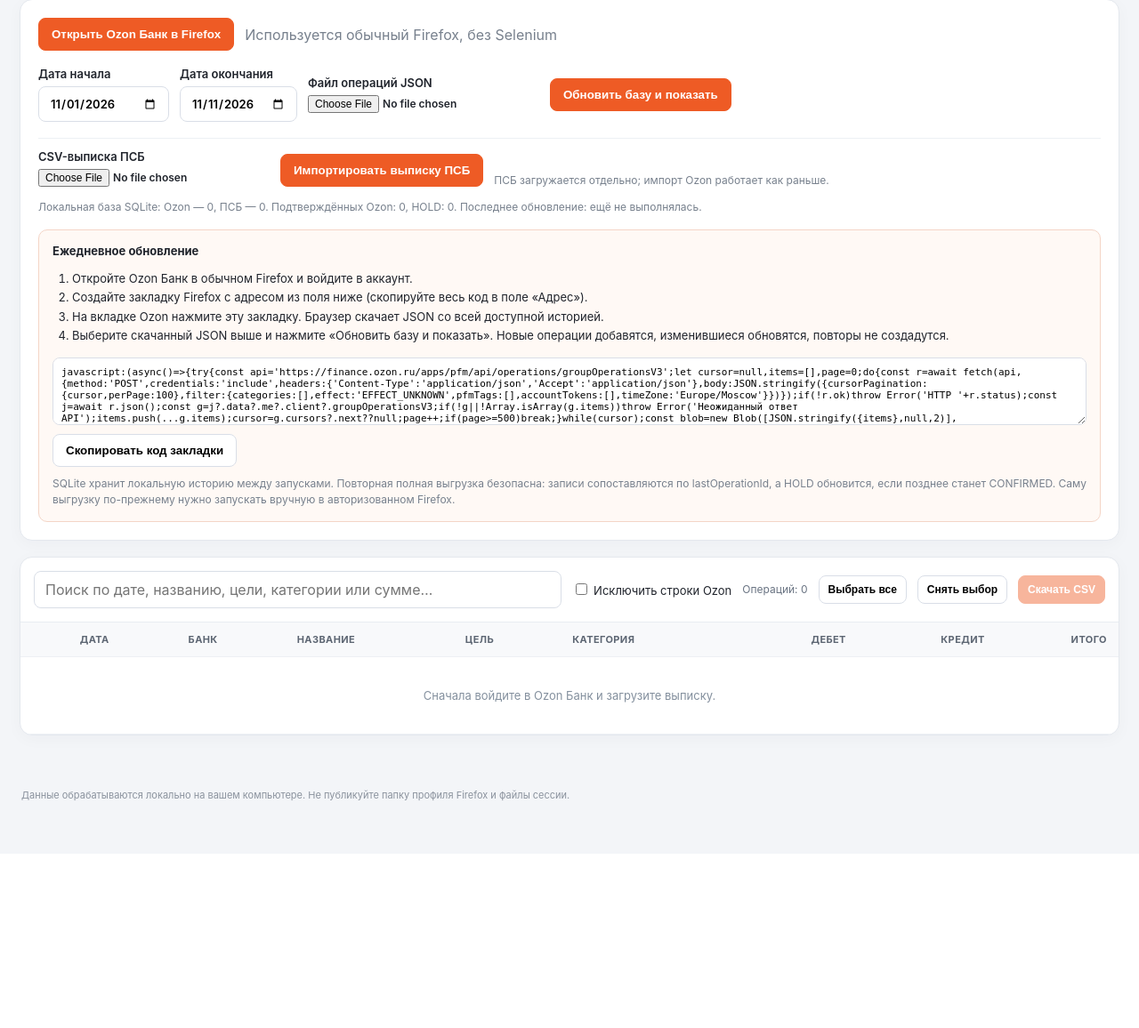
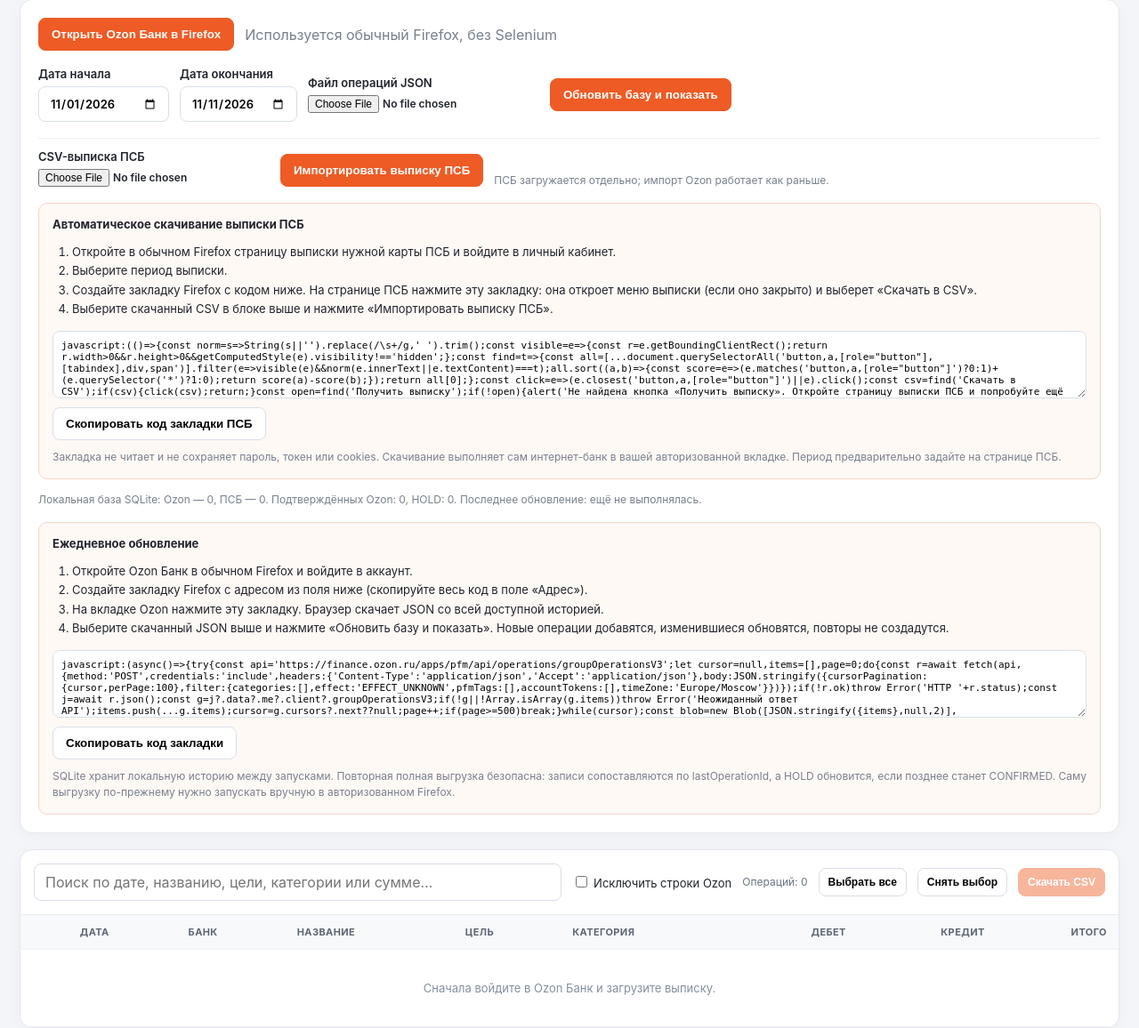
Before and after one commit to definitly486/ozon-export-python, a Flask app: page / in a window 1280 px wide. Shown: the part 164-1320 px from the top of the page at 89% size. Before the commit the page ends 1065 px from the top, so only its background shows below. Run offline with Flask 3, Linux system fonts and the light colour scheme; data that the repository does not hold is empty.

Commit message:
Add PSB bookmarklet instructions to UI

```diff
--- a/templates/index.html
+++ b/templates/index.html
@@ -14,6 +14,18 @@
         <label class="file-label">CSV-выписка ПСБ<input id="psbFile" type="file" accept=".csv,text/csv"></label>
         <button id="loadPsb" class="primary" type="button">Импортировать выписку ПСБ</button>
         <span class="hint">ПСБ загружается отдельно; импорт Ozon работает как раньше.</span>
+      </div>
+      <div class="bookmarklet-box">
+        <b>Автоматическое скачивание выписки ПСБ</b>
+        <ol>
+          <li>Откройте в обычном Firefox страницу выписки нужной карты ПСБ и войдите в личный кабинет.</li>
+          <li>Выберите период выписки.</li>
+          <li>Создайте закладку Firefox с кодом ниже. На странице ПСБ нажмите эту закладку: она откроет меню выписки (если оно закрыто) и выберет «Скачать в CSV».</li>
+          <li>Выберите скачанный CSV в блоке выше и нажмите «Импортировать выписку ПСБ».</li>
+        </ol>
+        <textarea id="psbBookmarklet" readonly spellcheck="false"></textarea>
+        <button id="copyPsbBookmarklet" type="button">Скопировать код закладки ПСБ</button>
+        <p class="hint">Закладка не читает и не сохраняет пароль, токен или cookies. Скачивание выполняет сам интернет-банк в вашей авторизованной вкладке. Период предварительно задайте на странице ПСБ.</p>
       </div>
       <div id="dbStatus" class="hint">Загружаю состояние локальной базы…</div>
       <div class="bookmarklet-box">
```
